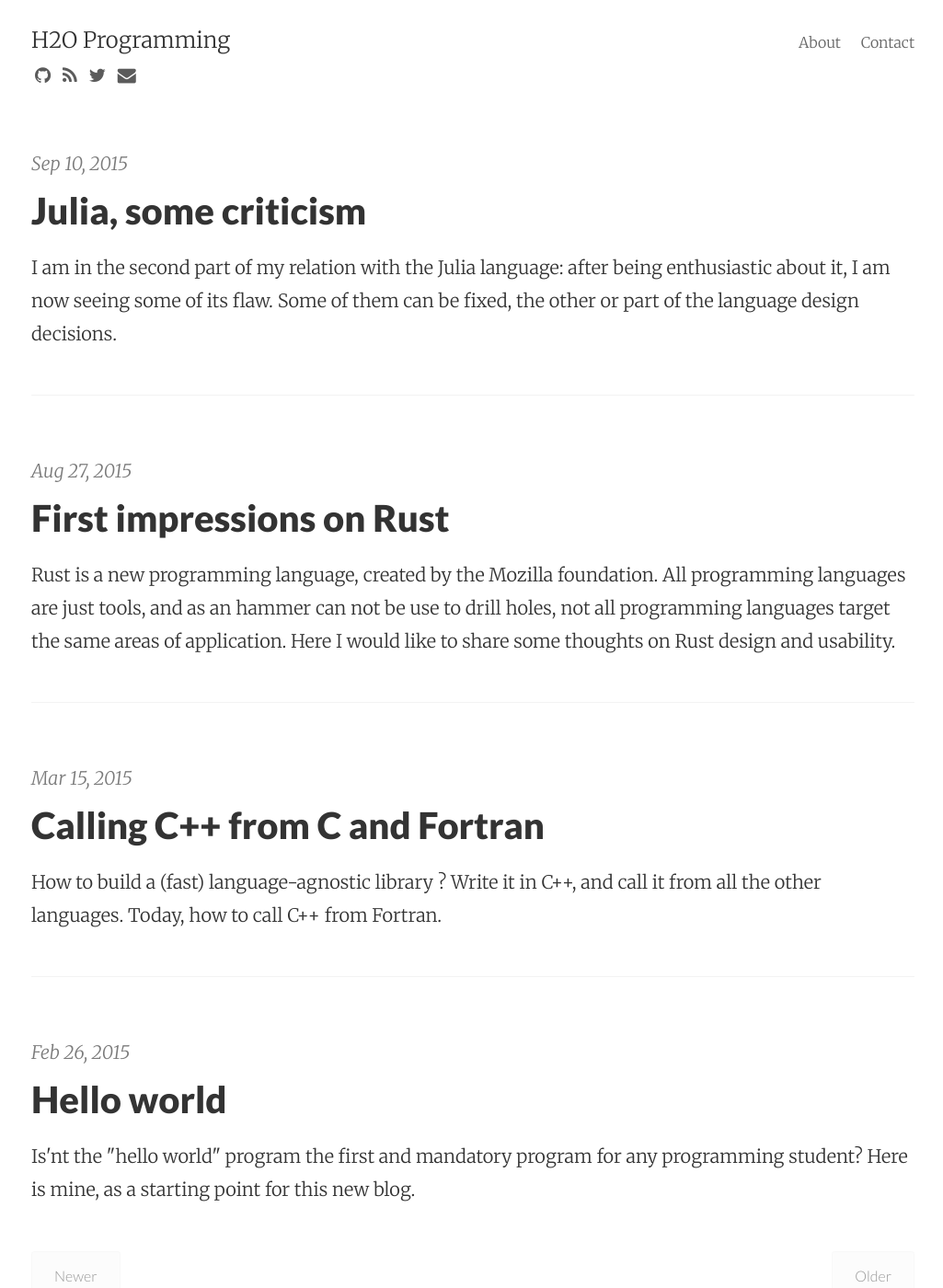
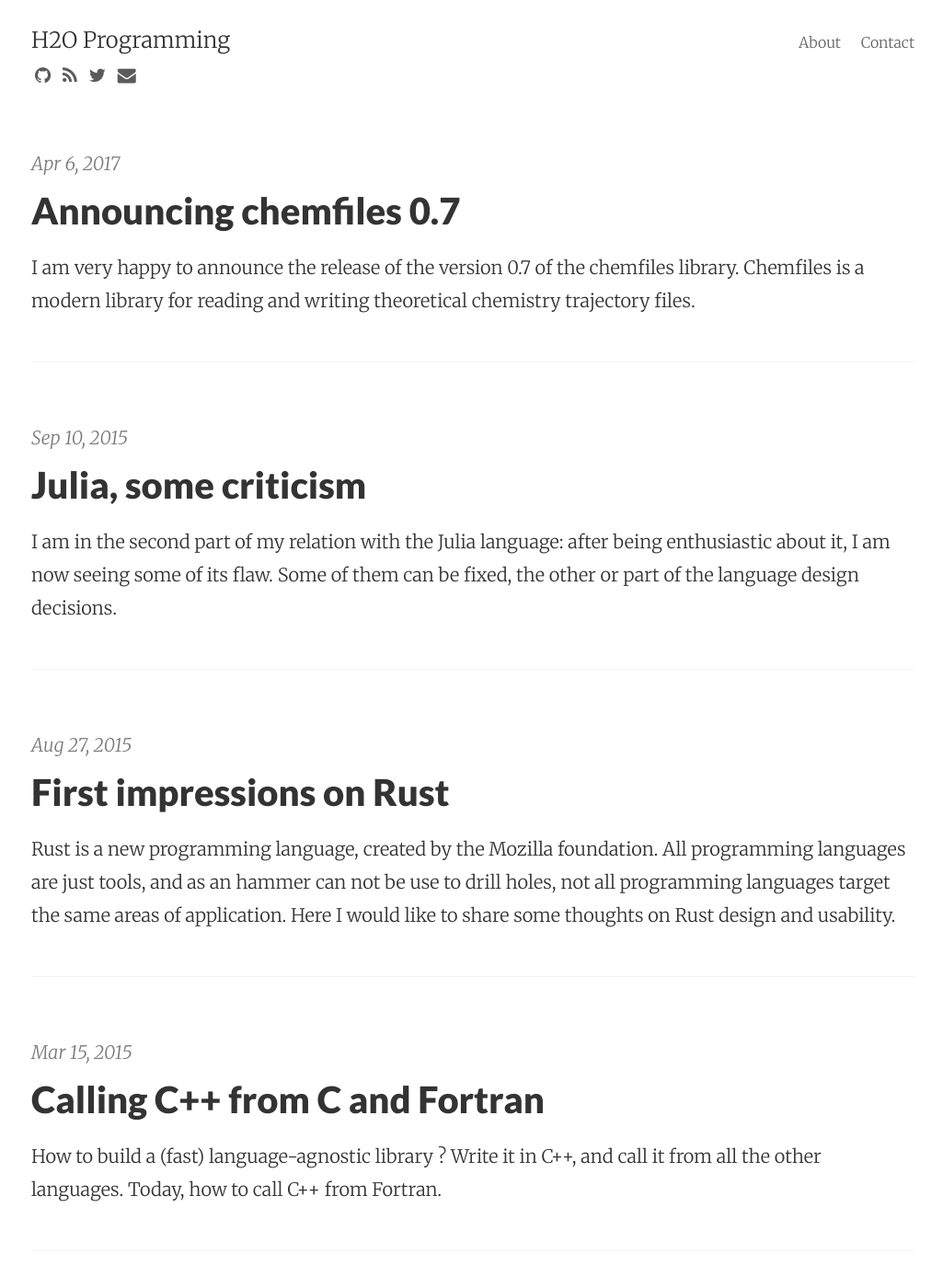
Before and after one commit to Luthaf/luthaf.github.io, a Jekyll site: the page built from index.html, in a window 1280 px wide and 1400 px high. Shown: the whole window at 92% size, without its empty margins (126-1151 px from the left). Built offline with Jekyll 4.4.1, drawn with Linux system fonts in a browser that asks for light colours; nearby versions of some CDN libraries; the list of posts is cut into pages by our own code; part of the change alters nothing that is shown; some of the changed text lies outside the part shown.

Commit message:
Post about chemfiles 0.7 release

```diff
--- a/_includes/footer.html
+++ b/_includes/footer.html
@@ -2,7 +2,7 @@
   <div class="p2 wrap">
     <div class="measure mt1 center">
       <small>
-         © 2014-2015 Luthaf — All the content is under the <a href="https://creativecommons.org/licenses/by-sa/4.0/legalcode">CC-BY-SA</a> licence. </br>
+         © 2014-2017 Luthaf — All the content is under the <a href="https://creativecommons.org/licenses/by-sa/4.0/legalcode">CC-BY-SA</a> licence. </br>
         Base on <a href="https://jekyllrb.com">Jekyll</a>, using <a href="https://github.com/johnotander/pixyll">pixyll</a> theme.
       </small>
     </div>
--- /dev/null
+++ b/_posts/2017-04-06-announcing-chemfiles-0.7.md
@@ -0,0 +1,162 @@
+---
+layout:     post
+title:      Announcing chemfiles 0.7
+summary:    >
+            I am very happy to announce the release of the version 0.7 of the
+            chemfiles library. Chemfiles is a modern library for reading and
+            writing theoretical chemistry trajectory files.
+---
+
+I am very happy to announce the release of the version 0.7 of the free and
+open-source [chemfiles] library. Chemfiles is a modern library for reading and
+writing theoretical chemistry trajectory files.
+
+You can install the new version with conda in the [conda-forge] channel, using
+[pre-compiled] binaries on Linux, or from the code [source][github].
+
+<img src="/img/chemfiles.svg"
+     alt="chemfiles logo"
+     style="max-width: 300px; display: block; margin: auto;">
+
+## The computation chemistry files mess
+
+A recurrent pain point for anyone working in the theoretical and computational
+chemistry field is the multiplication of file formats. Every software (would it
+be GAUSSIAN, VASP, CP2K, LAMMPS, GROMACS, AMBER, or any other one really) comes
+with its own set of files formats. And it is up to the user to adapt, and learn
+how to work with the set of formats used by a specific software.
+
+But every format contains basically the same information: a variation around
+atomic positions, velocities, forces, names and bonding. They still have
+different use cases: PDB for proteins and bio-molecules, as an easy to edit
+file; NetCDF or TNG for storing trajectories with thousands of atoms to the
+disk, XYZ for an easy to read and write format, *etc.*
+
+But this multiplication of formats means that there is less interoperability
+between different software. To run analysis on the results of a simulation I
+have either to use a readily available algorithm, or need to learn how to read
+the format of my current software. And when I try to use another software
+(because a specific method is available there, or a different force-field); I
+need to rewrite most of my analysis scripts. There is a lot of friction to
+switch between software and just try to use different methods.
+
+<img src="/img/files-formats.png"
+     alt="list of file formats"
+     style="max-width: 300px; display: block; margin: auto;">
+
+Chemfiles is an attempt to provide an unified and simple interface for
+programmers to work with all these file formats. It does not try to create a new
+file format to unify all uses cases, it provides interoperability between
+existing formats. In order to do so, chemfiles defines an internal
+representation for the data that can exist in various formats (a `Frame`), and
+transparently read and write files from this internal format. Which means that
+you only need to learn how to use a `Frame`, and you can use it to read or write
+every supported file format.
+
+## Use cases for chemfiles
+
+You can use chemfiles everywhere you need to either read or write theoretical
+chemistry data, and you would like to support multiple formats. Specifically, I
+can see three major area where chemfiles can be useful to you:
+
+1. Analysis of trajectory data. You can use chemfiles to write your code only
+   once, and support multiple file formats without more work. I am working on
+   a set of analysis and data manipulation algorithms in the [cfiles] project,
+   using chemfiles for reading and writing the files.
+
+2. Writing simulation software. You are writing your own simulation software,
+   and want to be able to provide multiple format as output format. Or maybe you
+   want to be able to read multiple input formats for the initial configuration.
+
+3. Molecular viewer programs. If you are working on a molecular viewer program,
+   chemfiles can provide you the ability to read various formats by implementing
+   a single and well-defined interface.
+
+## Features
+
+Here is a set of the features chemfiles offer, and what make this library useful:
+
+- chemfiles offer interface to multiple languages. It is written in C++, but you
+  can use if from C, C++, Python, Fortran, Julia and Rust;
+- chemfiles can read both text (XYZ, PDB) and binary file formats (NetCDF, XTC,
+  TNG);
+- chemfiles support a varying number of atoms along a trajectory -- for example
+  for Grand-Canonical Monte-Carlo simulations;
+- chemfiles support separated files for topology and trajectories. You can give
+  the topology in PDB format, and then read the positions from an XTC file.
+- chemfiles support periodic boundary conditions for orthorhombic and triclinic
+  unit cells;
+- chemfiles provides a rich atom selection language. It is up to my knowledge
+  the only software with support for multiple selections, so I'll talk a bit
+  more about this later.
+- chemfiles is cross platform. It is continuously tested on GNU/Linux, OS X and
+  Windows;
+
+Concerning the multiple selections, I believe they are an unique feature of
+chemfiles. Selections are a way to get a list of atoms in the system matching a
+given constrain: for example `"name H or mass < 1.2"` or `"type Zn and (x > 22.7
+or y < 12)"` are selections. With multiple selections, you can select multiple
+atoms at once: `"pairs: name(#1) H and name(#2) O"` will give you all the O-H
+pairs in the system. You can get more than two atoms at once, and even work with
+bonding information: for example `"angles: type(#2) C"` will give you all the
+angles (set of 3 atoms linked together) with a carbon in the middle.
+
+## What is new in chemfiles 0.7
+
+The 0.7 version of chemfiles adds support for residues. Residues are group of
+atoms that belong to the same logical unit. They can be amino-acids in proteins,
+small molecules or something else. This version also add support for the TNG
+format from the GROMACS project, as well as a bunch of improvements to the
+interface of the library.
+
+If you want to know more about this release, please have a look at the [release
+notes]!
+
+## Getting started
+
+We have a complete documentation about how to use chemfiles [here][doc]. You can
+read the installation instructions
+[here](http://chemfiles.org/chemfiles/latest/installation.html). We provide
+pre-compiled binaries for Linux systems, or through the `conda` package manager
+for Linux and OS X. If you have any question, or if you need help, we have a
+chat room using [gitter], feel free to ask anything there!
+
+#### Contributing
+
+The chemfiles project is open to your contributions! You can help in a lot of
+different ways:
+
+- The first and main way to help chemfiles is to use it for your use case, and
+  tell us what is easy and what is not, so that we can improve the code;
+- The second way to help is to share the word! If you think chemfiles is nice
+  and useful, share it with your colleagues, students, friends, …
+- you can read the documentation and signal to us parts you don't understand so
+  that we can improve them; or event better proposing improvements;
+- By fixing bug in the existing code. We maintain a list of easy issues to get
+  started with the [E-easy] label on Github. We also offer to mentor you through
+  to fix these issues. If you are interested, leave a message on the issue or on
+  [gitter].
+- Implementing new formats to enlarge the list of supported formats;
+
+Beginners and newbies are  welcome at all levels: your insight is very important
+to improve the documentation; and we offer to help you getting started with the
+code and the tools we use.
+
+We also have some documentation for contributors [here][contributing], and do
+not hesitate to ask questions on [gitter]!
+
+----
+
+Now, you can go the [website][chemfiles], to the [source code][github], or the
+the [chat room][gitter]. See you soon with the chemfiles project!
+
+[chemfiles]: http://chemfiles.org
+[conda-forge]: https://conda-forge.github.io
+[pre-compiled]: http://chemfiles.org/chemfiles/latest/installation.html#pre-compiled-binaries
+[github]: https://github.com/chemfiles/chemfiles
+[cfiles]: https://github.com/chemfiles/cfiles
+[release notes]: https://github.com/chemfiles/chemfiles/releases/tag/0.7.0
+[doc]: http://chemfiles.org/chemfiles/latest/
+[contributing]: https://github.com/chemfiles/chemfiles/blob/master/Contributing.md
+[gitter]: https://gitter.im/chemfiles/chemfiles
+[E-easy]: https://github.com/chemfiles/chemfiles/issues?q=is%3Aissue+is%3Aopen+label%3AE-easy
```
Also changed, not shown: img/chemfiles.svg (added), img/files-formats.png (added).
